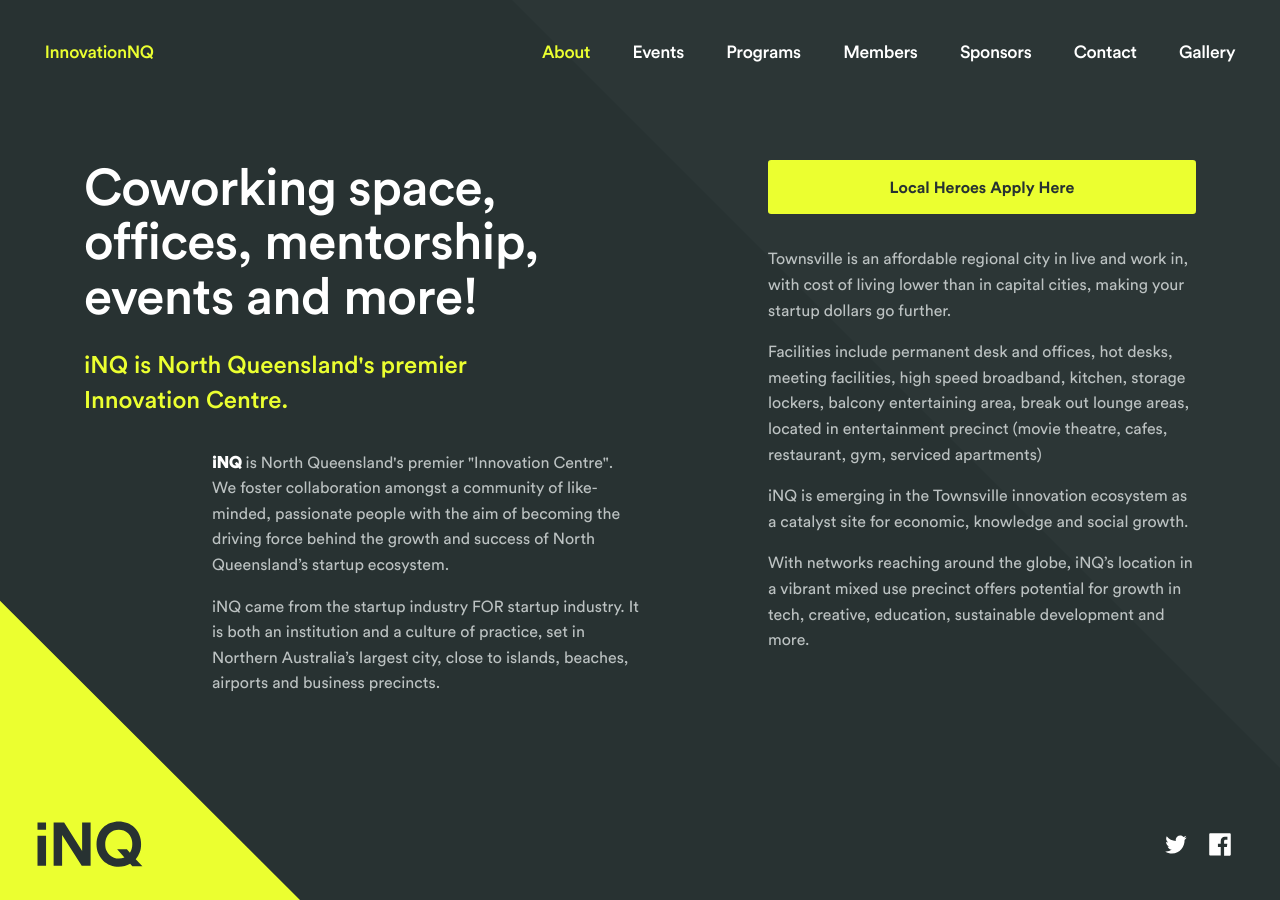
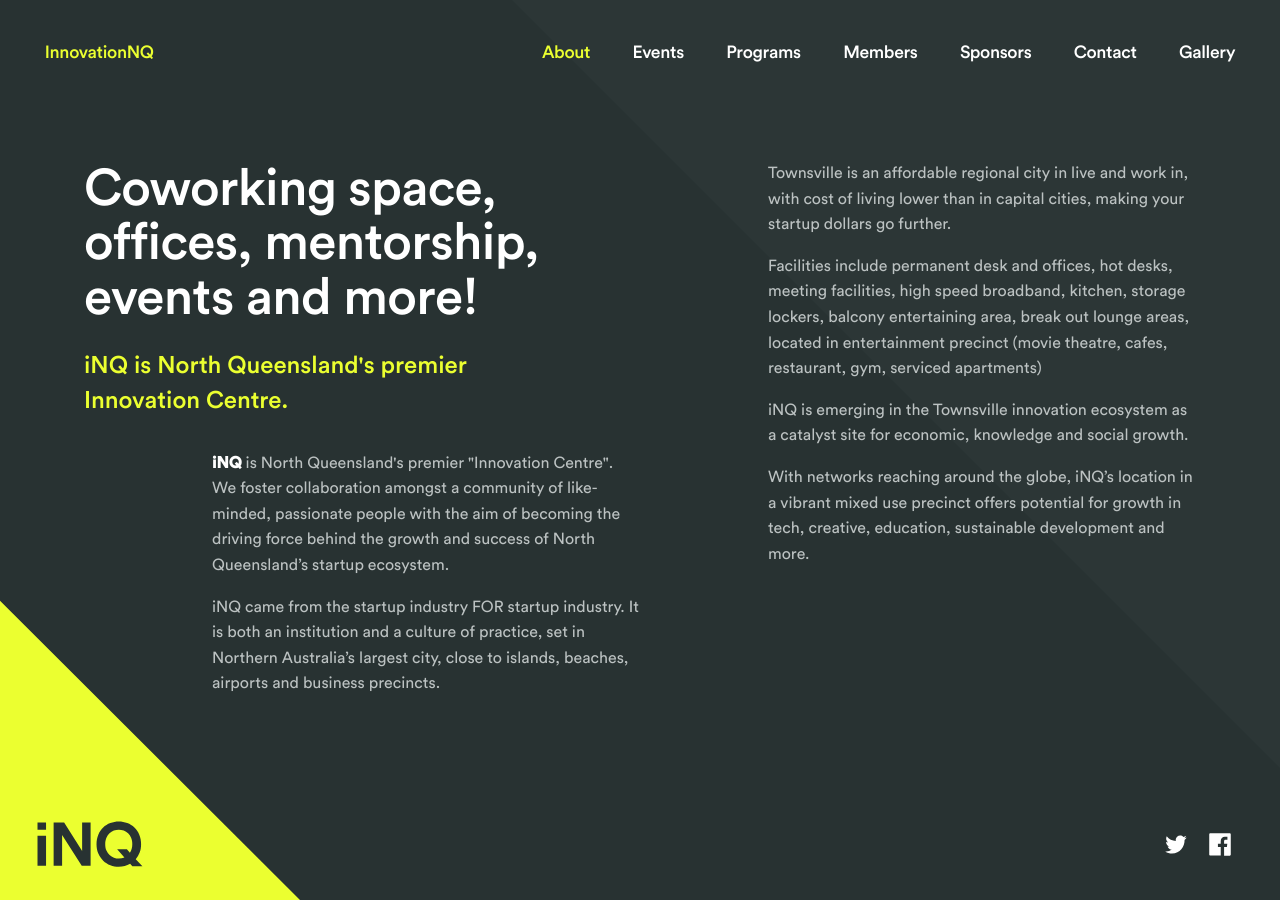
Before and after one commit to fierceventures/inq, a Jekyll site: the page built from index.html, in a window 1280 px wide. Built offline with Jekyll 4.4.1, drawn with Linux system fonts in a browser that asks for light colours; some web fonts are replaced.

Commit message:
Remove Local Heroes

```diff
--- a/index.html
+++ b/index.html
@@ -21,12 +21,6 @@
 
 		<div class="col half indent">
 
-			<p>
-					<a href="https://goo.gl/Bd8X6v" target="_blank" class="button">Local Heroes Apply Here</a>
-
-			</p>
-			</p>
-
 			<p>Townsville is an affordable regional city in live and work in, with cost of living lower than in capital cities, making your startup dollars go further.</p>
 
 			<p>Facilities include permanent desk and offices, hot desks, meeting facilities, high speed broadband, kitchen, storage lockers, balcony entertaining area, break out lounge areas, located in entertainment precinct (movie theatre, cafes, restaurant, gym, serviced apartments)</p>
```
